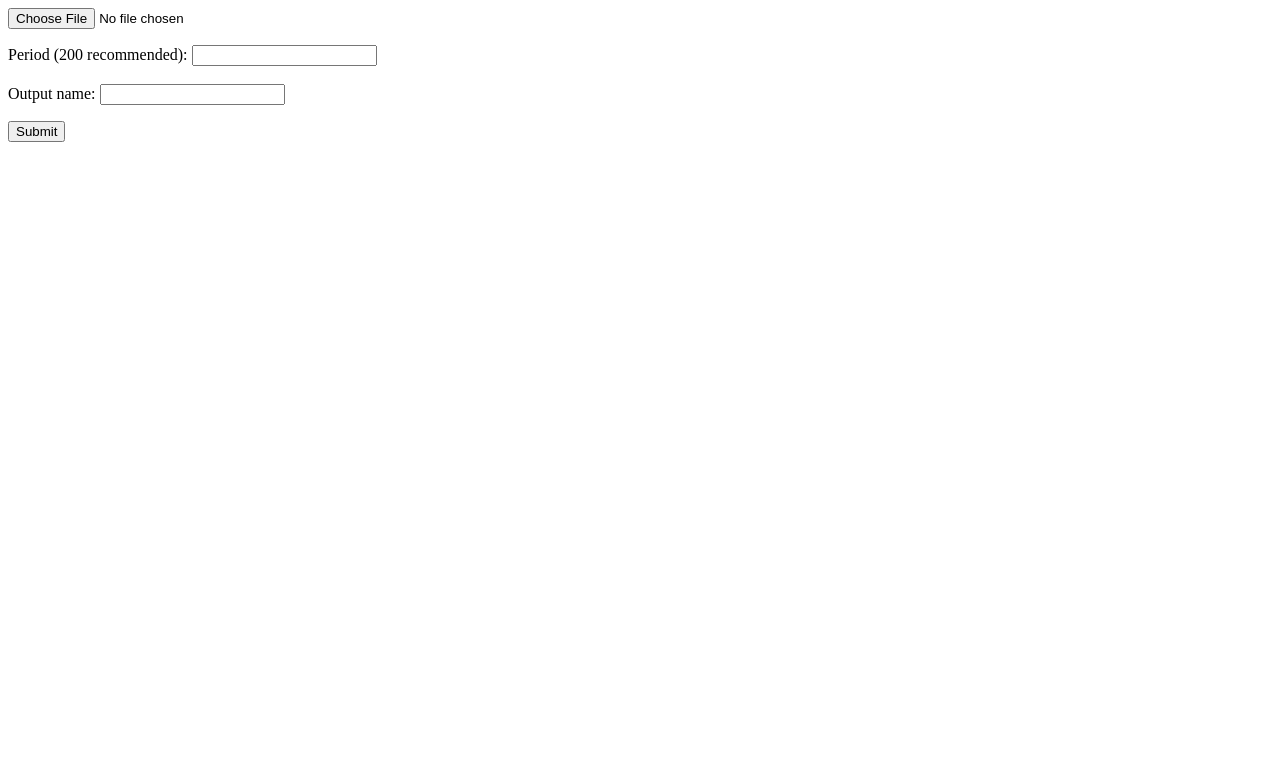
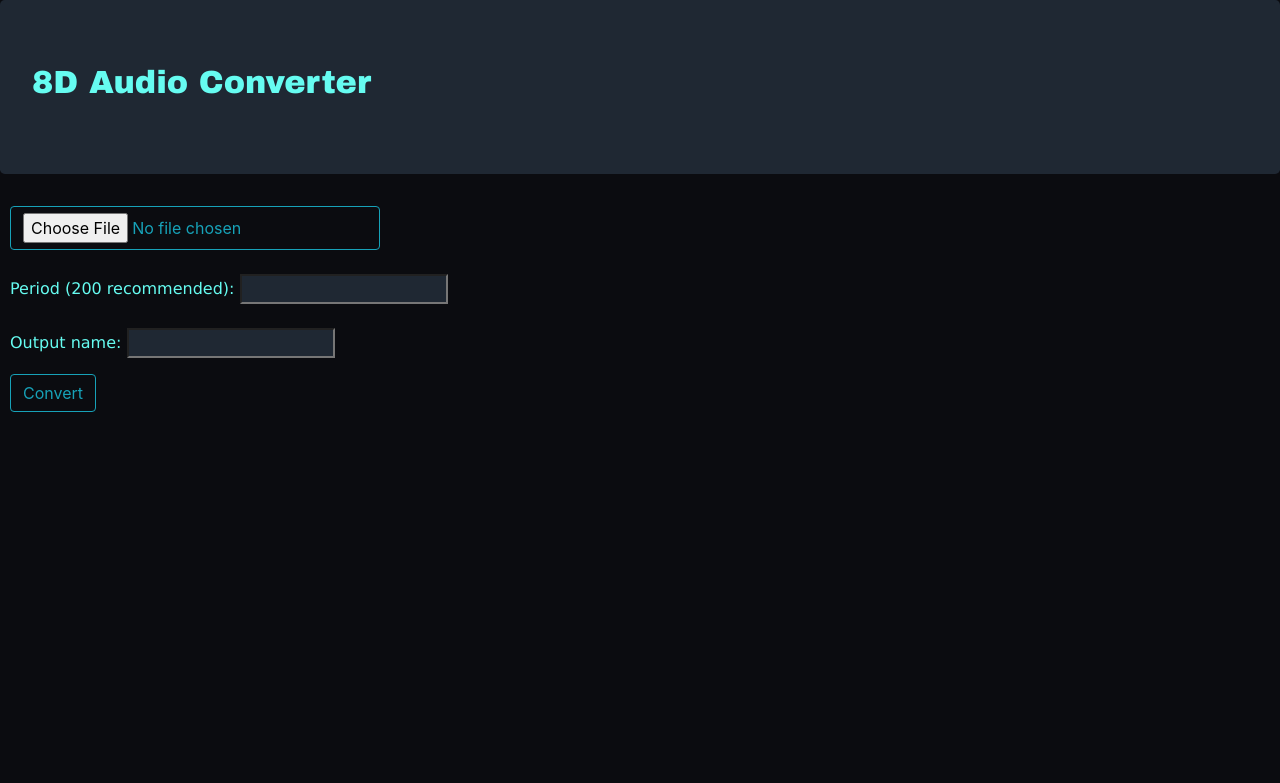
Before and after one commit to dakshj48/8D-Audio-Converter, a Flask app: page / in a window 1280 px wide. Shown: the top 783 px of the page. Run offline with Flask 2, Linux system fonts and the light colour scheme; some libraries are stand-ins or nearby versions.

Commit message:
updated the look of the website

```diff
--- a/audioCon.py
+++ b/audioCon.py
@@ -7,6 +7,8 @@ from argparse import ArgumentParser
 
 
 def convert(inputfile, outputfile, period):
+    if period < 0:
+        period = period*(-1)
     audio = AudioSegment.from_file(inputfile, format='mp3')
     audio = audio + AudioSegment.silent(duration=150)
     fileinfo = MP3(inputfile, ID3=EasyID3)
--- a/requirements.txt
+++ b/requirements.txt
@@ -3,4 +3,3 @@ mutagen==1.42.0
 numpy==1.16.3
 pydub==0.23.1
 tqdm==4.32.1
-Werkzeug==0.15.4
--- a/server.py
+++ b/server.py
@@ -1,4 +1,4 @@
-from flask import Flask, render_template, request, send_file
+from flask import Flask, render_template, request, send_file, url_for, redirect
 from audioCon import convert
 app = Flask(__name__)
 
--- /dev/null
+++ b/static/upload.css
@@ -0,0 +1,22 @@
+body {
+    background-color: #0B0C10;
+}
+p {
+    color: #66FCF1;
+    font-family: "Lucida Sans Unicode", "Lucida Grande", sans-serif;
+}
+#form {
+    padding-top: 0px;
+    padding-left: 10px;
+    background-color: #0B0C10;
+}
+#title {
+    background-color: #1F2833;
+    font-family: "Arial Black", Gadget, sans-serif;
+    color: #66FCF1;
+}
+.box {
+    background-color:#1F2833;
+    color:#66FCF1;
+    font-family: "Lucida Sans Unicode", "Lucida Grande", sans-serif;
+}
--- a/templates/upload.html
+++ b/templates/upload.html
@@ -1,14 +1,38 @@
 <html>
+    <head>
+        <meta charset="utf-8">
+        <meta name="viewport" content="width=device-width, initial-scale=1, shrink-to-fit=no">
+        <title>8D Audio Converter</title>
+        <link rel="stylesheet" href="https://stackpath.bootstrapcdn.com/bootstrap/4.3.1/css/bootstrap.min.css" integrity="sha384-ggOyR0iXCbMQv3Xipma34MD+dH/1fQ784/j6cY/iJTQUOhcWr7x9JvoRxT2MZw1T" crossorigin="anonymous">
+        <link rel="stylesheet" type="text/css" href="{{ url_for('static', filename='upload.css') }}" />
+    </head>
     <body>
-      <form action='/uploader' method='POST'
-         enctype='multipart/form-data'>
-         <input type='file' name='file' />
+        <div class="jumbotron" id="title">
+            <h2>8D Audio Converter</h2>
+        </div>
+        <div id="form">
+            <form action="/uploader" method="POST" enctype="multipart/form-data">
+                <input type="file" class="btn btn-outline-info" name="file" value="Upload mp3" />
+                <br> <br>
                 <p>
-            Period (200 recommended): <input type='number' name='period' />
+                    Period (200 recommended): <input type="number" name="period" class="box" />
                     <br> <br>
-            Output name: <input type='text' name='outputname' />
+                    Output name: <input type="text" name="outputname" class="box" />
                 </p>
-         <input type='submit'/>
+                <input type="submit" onclick="converting()" class="btn btn-outline-info" value="Convert" id="submit"/>
+                <p style="visibility:hidden" id="loading">
+                  Your file is being converted and will be available for download soon...
+                </p>
+                <script>
+                    function converting() {
+                        document.getElementById("submit").style.visibility = 'hidden';
+                        document.getElementById("loading").style.visibility = 'visible';
+                    }
+                </script>
             </form>
+        </div>
+        <script src="https://code.jquery.com/jquery-3.3.1.slim.min.js" integrity="sha384-q8i/X+965DzO0rT7abK41JStQIAqVgRVzpbzo5smXKp4YfRvH+8abtTE1Pi6jizo" crossorigin="anonymous"></script>
+        <script src="https://cdnjs.cloudflare.com/ajax/libs/popper.js/1.14.7/umd/popper.min.js" integrity="sha384-UO2eT0CpHqdSJQ6hJty5KVphtPhzWj9WO1clHTMGa3JDZwrnQq4sF86dIHNDz0W1" crossorigin="anonymous"></script>
+        <script src="https://stackpath.bootstrapcdn.com/bootstrap/4.3.1/js/bootstrap.min.js" integrity="sha384-JjSmVgyd0p3pXB1rRibZUAYoIIy6OrQ6VrjIEaFf/nJGzIxFDsf4x0xIM+B07jRM" crossorigin="anonymous"></script>
     </body>
 </html>
```
Lines whose indentation alone changed are shown as unchanged.
